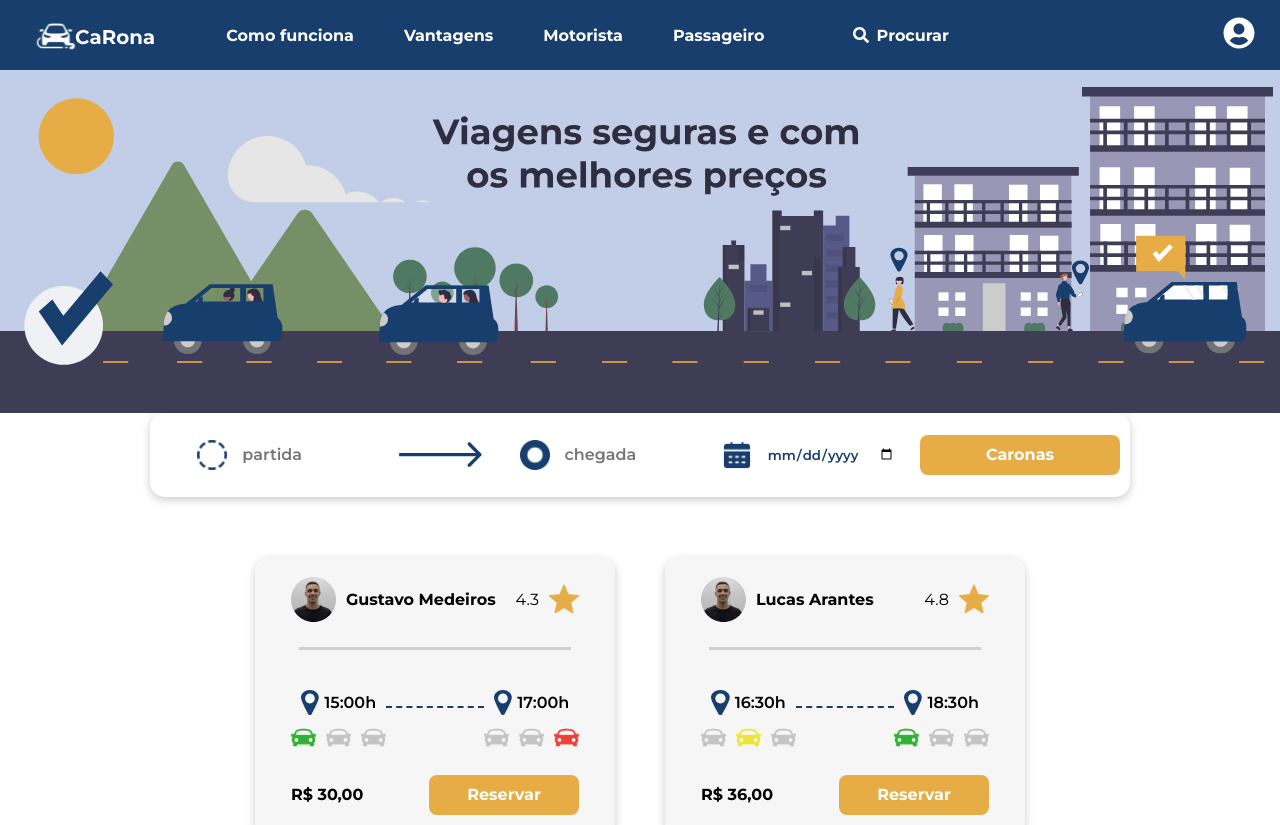
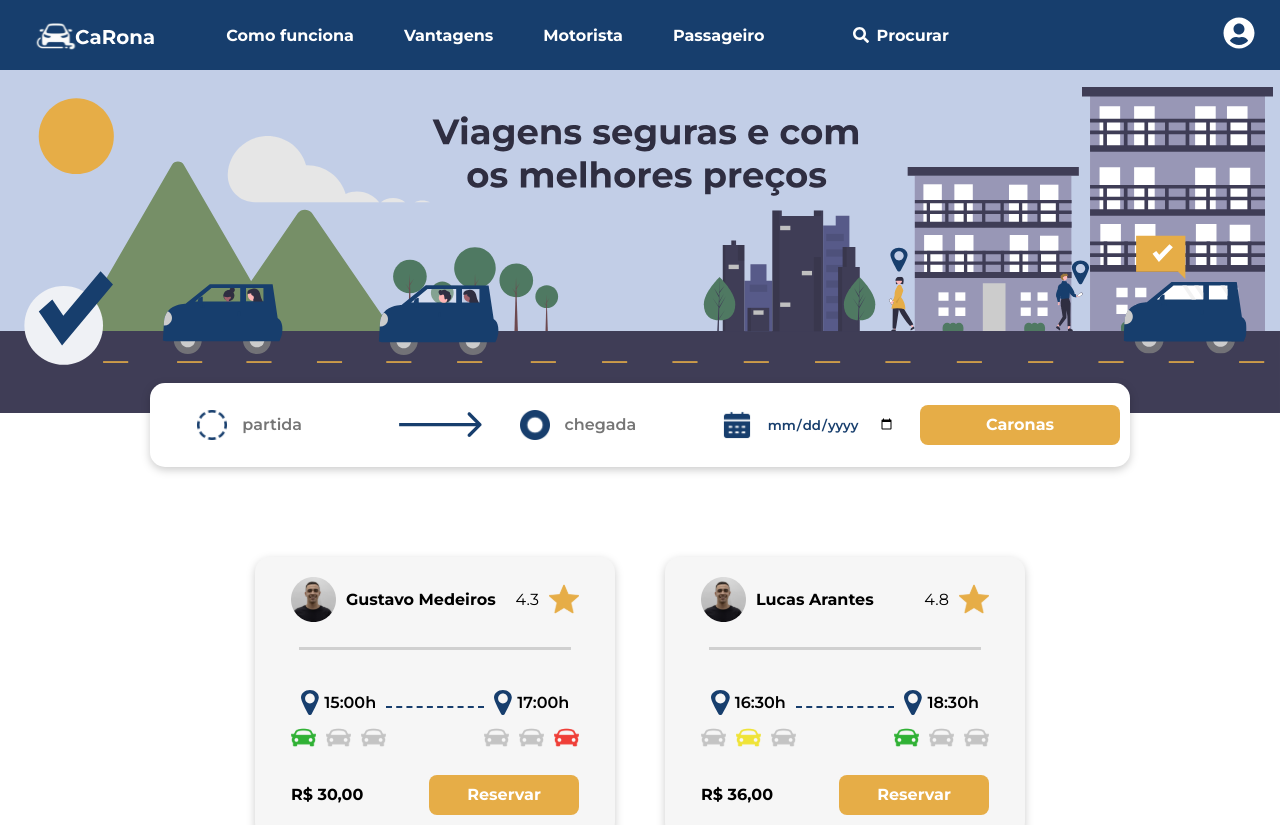
Before and after one commit to KauaQT/site-institucional, a React (Create React App) app in the folder carona/: page / in a window 1280 px wide. Shown: the top 825 px of the page. Built offline with nearby package versions, Linux system fonts and the light colour scheme.

Commit message:
nav simulação estilizada v1.0.1

```diff
--- a/carona/src/components/layout/ride_simulator_nav/SimulatorNav.module.css
+++ b/carona/src/components/layout/ride_simulator_nav/SimulatorNav.module.css
@@ -6,6 +6,8 @@
   width: 75%;
   height: 8%;
   border-radius: 15px;
+  position: relative;
+  bottom: 30px;
   padding: 10px;
   filter: drop-shadow(0 0.2rem 0.25rem rgba(0, 0, 0, 0.2));
   z-index: 8;
```
